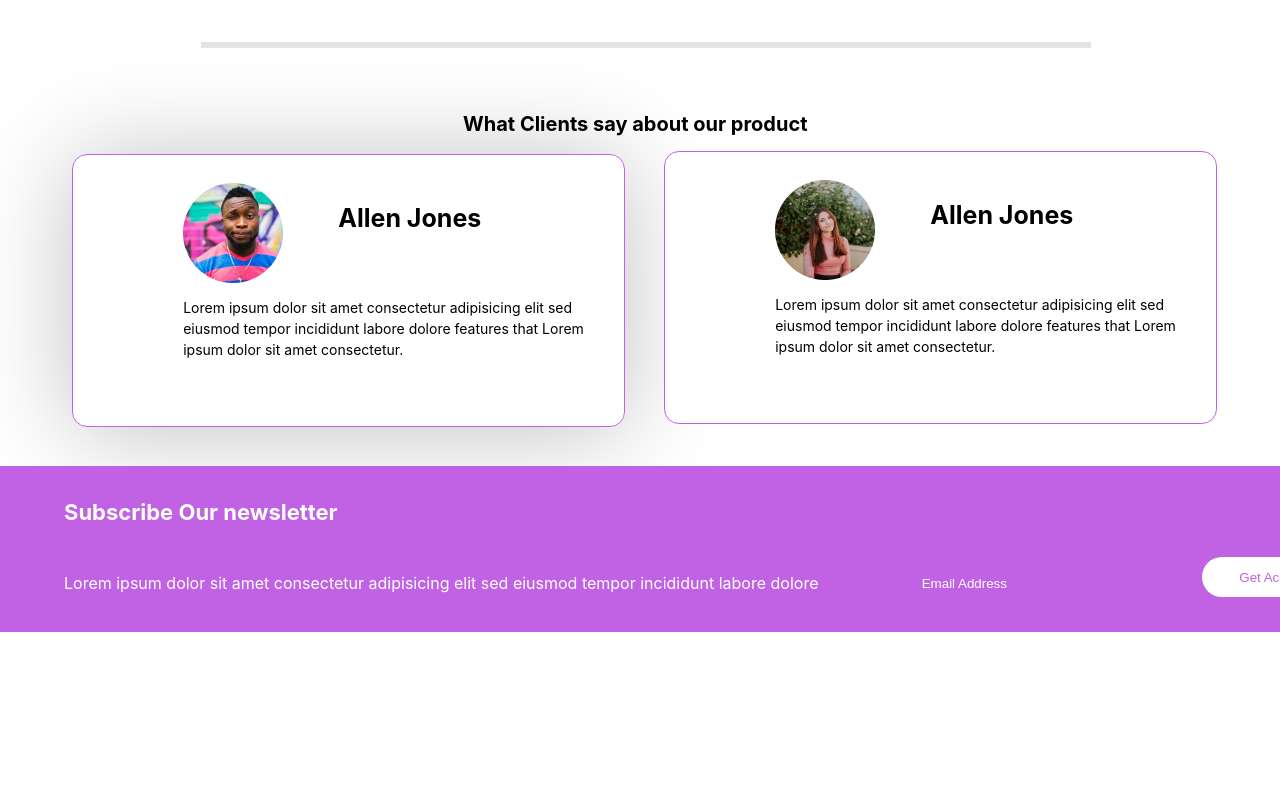
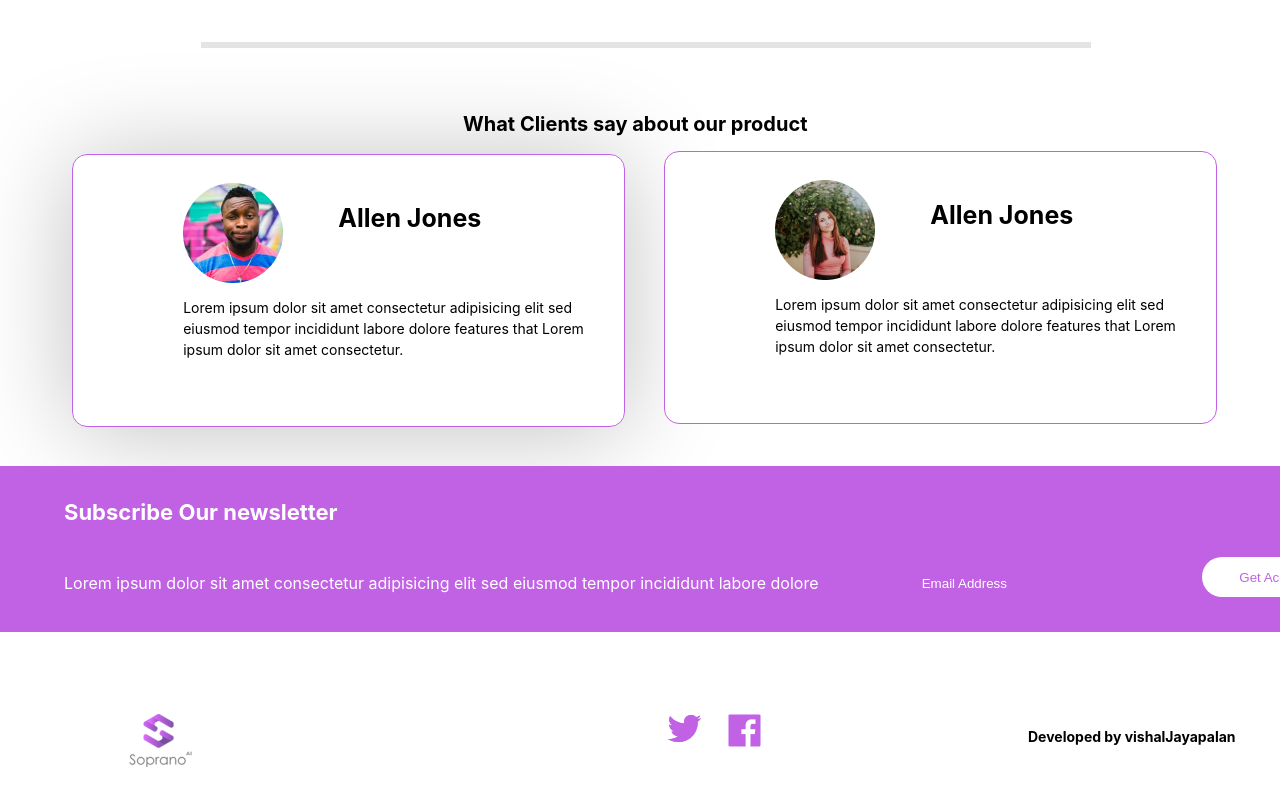
Before and after one commit to vishalJayapalan/singlePageClone, a React (Create React App) app in the folder frontend/: page / in a window 1280 px wide. Shown: the part 1907-2707 px from the top of the page. Before the commit the page ends 2539 px from the top, so only its background shows below. Built offline with nearby package versions, Linux system fonts and the light colour scheme.

Commit message:
added footer

```diff
--- a/frontend/src/App.js
+++ b/frontend/src/App.js
@@ -1,5 +1,6 @@
 import React from 'react'
 import Navbar from './components/Navbar/Navbar'
+import Footer from './components/Footer/Footer'
 
 import './App.css'
 
@@ -103,6 +104,7 @@ function App () {
           <button className='subscribeButton'>Get Access</button>
         </section>
       </section>
+      <Footer />
     </div>
   )
 }
--- /dev/null
+++ b/frontend/src/components/Footer/Footer.css
@@ -0,0 +1,42 @@
+.footer{
+  position: absolute;
+width: 1210px;
+height: 133px;
+left: 38px;
+top: 2574px;
+
+background: #FFFFFF;
+}
+
+.footerLogo{
+  position: absolute;
+width: 87px;
+height: 53px;
+left: 79px;
+top: 47px;
+}
+
+
+.twitterLogo{
+  position: absolute;
+left: 629px;
+top: 47px;
+
+/* right: 9.37%; */
+/* bottom: 16.99%; */
+}
+
+.facebookLogo{
+  top: 47px;
+  position: absolute;
+  left: 690px
+}
+.author{
+  top: 47px;
+  position: absolute;
+  left: 990px;
+font-style: normal;
+font-weight: bold;
+font-size: 14px;
+line-height: 18px;
+}
--- /dev/null
+++ b/frontend/src/components/Footer/Footer.js
@@ -0,0 +1,14 @@
+import React from 'react'
+import './Footer.css'
+
+export default function Footer () {
+  return (
+    <footer className='footer'>
+      <img className='footerLogo' src='/images/Logo.png'></img>
+      <img className='twitterLogo' src='/images/Twitter.png'></img>
+      <img className='facebookLogo' src='/images/Facebook.png'></img>
+      <img className='twitterLogo' src='/images/Twitter.png'></img>
+      <p className='author'>Developed by vishalJayapalan</p>
+    </footer>
+  )
+}
```
Also changed, not shown: 1 other file (tests, documents, lock files or other folders).
